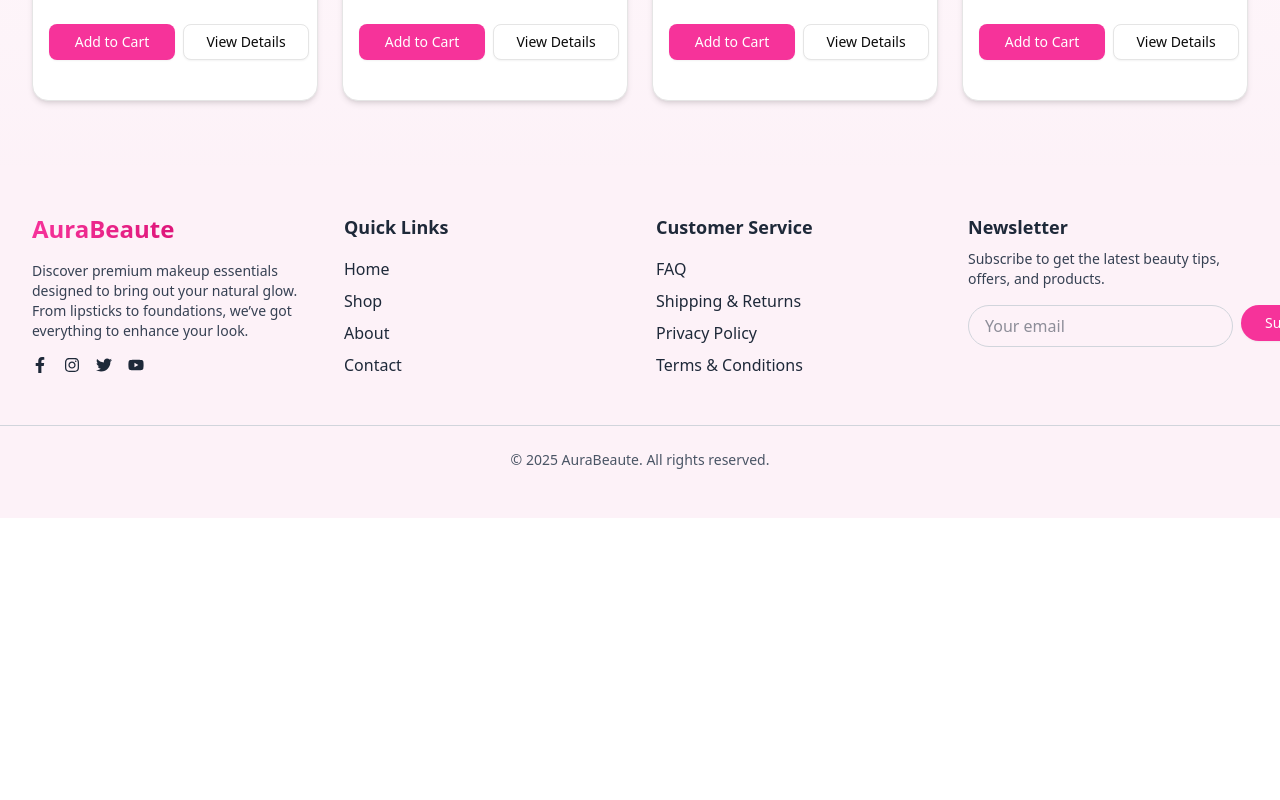
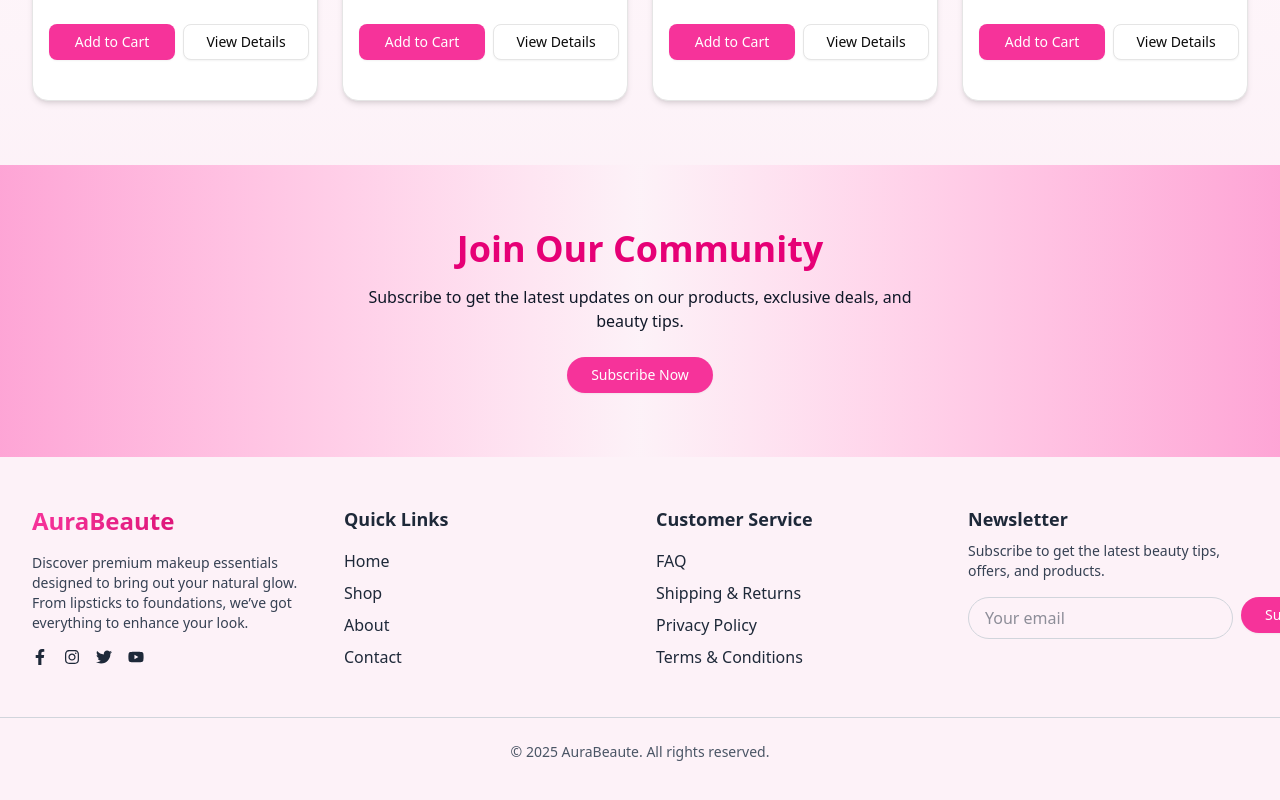
Before and after one commit to sowmitraguho/nextjs_ecommerce_site, a Next.js app: page / in a window 1280 px wide. Shown: the part 2100-2900 px from the top of the page. Before the commit the page ends 2618 px from the top, so only its background shows below. Built offline with nearby package versions, Linux system fonts and the light colour scheme.

Commit message:
home page section done

```diff
--- a/src/app/page.js
+++ b/src/app/page.js
@@ -11,6 +11,21 @@ export default function Home() {
       <HeroSection />
       <FeaturedProducts />
       <TopProducts />
+      {/* --- Call to Action Section --- */}
+                  <section className=" py-16 px-4 sm:px-6 lg:px-8 text-center bg-gradient-to-r from-pink-300 via-pink-50 to-pink-300 dark:from-gray-900 dark:via-gray-950 dark:to-gray-900">
+
+                      <div className="relative z-10 max-w-2xl mx-auto space-y-6">
+                          <h2 className="text-3xl sm:text-4xl font-bold text-pink-600 dark:text-pink-400 mb-4">
+                              Join Our Community
+                          </h2>
+                          <p className="text-gray-900 dark:text-gray-100 max-w-xl mx-auto mb-6">
+                              Subscribe to get the latest updates on our products, exclusive deals, and beauty tips.
+                          </p>
+                          <Button className="bg-pink-500 hover:bg-pink-600 text-white rounded-full px-6 py-3">
+                              Subscribe Now
+                          </Button>
+                      </div>
+                  </section>
     </>
   );
 }
```
